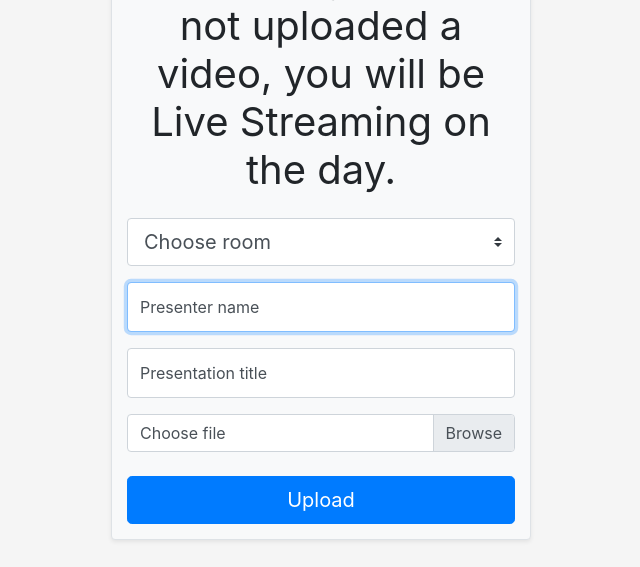
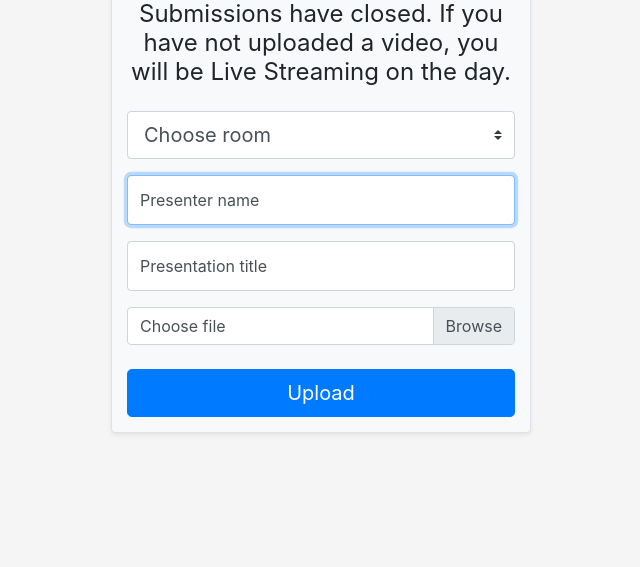
Before and after one commit to thepatrick/azure-dropbox, a website built with Parcel: page frontend/index.html in a window 1280 px wide. Shown: the part 233-800 px from the top of the page, without its empty margins (319-959 px from the left). Built offline with nearby package versions, Linux system fonts and the light colour scheme.

Commit message:
Fix display (#4)
Fix h1 > h4.  Incorrectly assumed changing class alone would be enough (text is waaaaay too chungus).

```diff
--- a/frontend/index.html
+++ b/frontend/index.html
@@ -9,7 +9,7 @@
     <form id="upload-form" class="form-signin bg-light border rounded shadow-sm" novalidate>
       <div class="text-center mb-4">
         <h1 class="display-4 mb-3 font-weight-normal">Upload Video</h1>
-        <h1 class="display-8 mb-3 font-weight-normal">Submissions have closed.  If you have not uploaded a video, you will be Live Streaming on the day.</h1>
+        <h4 class="display-8 mb-3 font-weight-normal">Submissions have closed.  If you have not uploaded a video, you will be Live Streaming on the day.</h1>
       </div>
 
       <div class="form-label-group">
```
